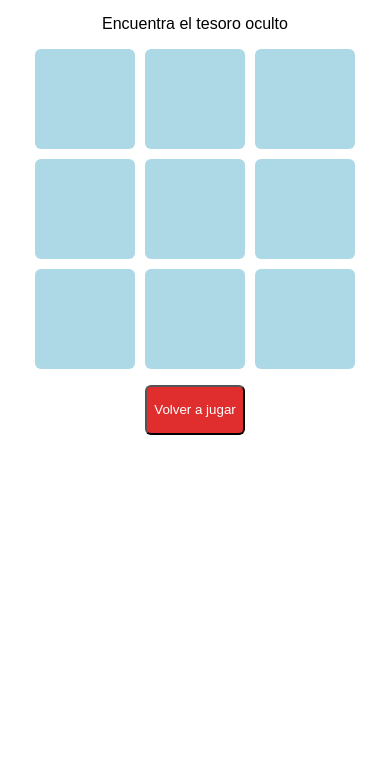
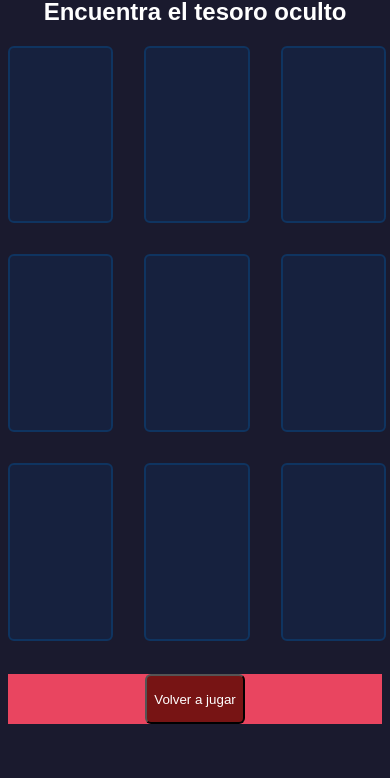
Before and after one commit to knightlavi77/busca_el_tesoro, a plain HTML site: page index.html in a window 390 px wide. Shown: the part 66-844 px from the top of the page. Drawn offline with Linux system fonts and the light colour scheme.

Commit message:
actualiza estilos y html

```diff
--- a/estilos.css
+++ b/estilos.css
@@ -1,18 +1,19 @@
 body {
     font-family: Arial;
     text-align: center;
+    background-color: rgb(153, 153, 255);
 }
 
 .grid {
     display: grid;
-    grid-template-columns: repeat(3, 100px);
-    gap: 10px;
+    grid-template-columns: repeat(3, 250px);
+    gap: 35px;
     justify-content: center;
 }
 
 .cell {
-    width: 100px;
-    height: 100px;
+    width: 250px;
+    height: 200px;
     background-color: lightblue;
     border-radius: 6px;
     display: flex;
@@ -24,10 +25,57 @@ body {
 button{
     width: 100px;
     height: 50px;
-    background-color: rgb(224, 46, 46);
+    background-color: rgb(119, 20, 20);
     border-radius: 6px;
     text-align: center;
+    text-size-adjust: 15px;
     color: white;
     cursor: pointer;
 
 }
+
+@media (max-width: 1080px) {
+
+    body {
+        background-color: #1a1a2e; /* oscuro tipo gamer */
+        color: white;
+    }
+
+    h1 {
+        font-size: 1.5em;
+    }
+
+    .grid {
+        grid-template-columns: repeat(3, 1fr); /* flexible */
+        grid-template-rows: repeat(3, 1fr);
+        height: 70vh; /*  el grid ocupa casi toda la pantalla */
+    }
+
+    .cell {
+        width: 100%;
+        height: 100%;
+        background-color: #16213e;
+        border: 2px solid #0f3460;
+        font-size: 1.5em;
+    }
+
+    #respuesta{
+        color: white;
+        display: flex;
+        justify-content: center;
+        align-items: center;
+
+    }
+
+    #boton{
+        width: 100%;
+        height: 30%;
+        background-color: #e94560;
+        font-size: 1em;
+    }
+
+    #boton button{
+        text-align: center;
+
+    }
+}
--- a/index.html
+++ b/index.html
@@ -8,7 +8,7 @@
 </head>
 <body>
     <h1>🏴‍☠️ Busca el Tesoro</h1>
-<p>Encuentra el tesoro oculto</p>
+<h2>Encuentra el tesoro oculto</h2>
 
 <div class="grid">
     <div class="cell" onclick="verificar(0)"></div>
@@ -22,8 +22,11 @@
     <div class="cell" onclick="verificar(8)"></div>
 </div>
 
-<p id="mensaje"></p>
-<button onclick="reiniciarJuego()">Volver a jugar</button>
+
+<div id="respuesta"><h3 id="mensaje"></h3></div>
+
+<div id="boton"><button onclick="reiniciarJuego()">Volver a jugar</button></div>
+
 
 </body>
 <script src="instrucciones.js"></script>
--- a/instrucciones.js
+++ b/instrucciones.js
@@ -1,6 +1,9 @@
+//declaramos las variables
+
 let tesoro = Math.floor(Math.random() * 9);
 let intentos = 3;
 
+//se crea la funcion para identificar una celda
 
 function verificar(posicion) {
     let celdas = document.getElementsByClassName("cell");
@@ -11,15 +14,15 @@ function verificar(posicion) {
      // Evita repetir clic en misma celda
     if (celdas[posicion].style.pointerEvents === "none") return;
 
-    // se descuenta intento de 1 en 1
+    // se descuenta intento de 1 en 1, hasta llegar a 0
     intentos--;
 
 
-
+   // se prepara la condicion de comparar la posicion del mouse contra la de donde esta el tesoro
     if (posicion === tesoro) {
         celdas[posicion].style.backgroundColor = "gold";
         celdas[posicion].textContent   ="💎";
-        document.getElementById("mensaje").textContent = "¡Felciidades encontraste el tesoro! ";
+        document.getElementById("mensaje").textContent = "¡Felicidades encontraste el tesoro! ";
         desactivarTodo();
 
     } else {
@@ -37,13 +40,15 @@ function verificar(posicion) {
         }
     }
 }
-
+// se llama a la celda que contiene el tesoro y se muestra el elemento grafico
 function mostrarTesoro(){
     let celdas = document.getElementsByClassName("cell");
     celdas[tesoro].textContent = "💎";
     celdas[tesoro].style.backgroundColor = "gold";
 }
 
+//se recarga la pagina para reinciar el juego
+
 function reiniciarJuego(){
     location.reload();
 }
```
